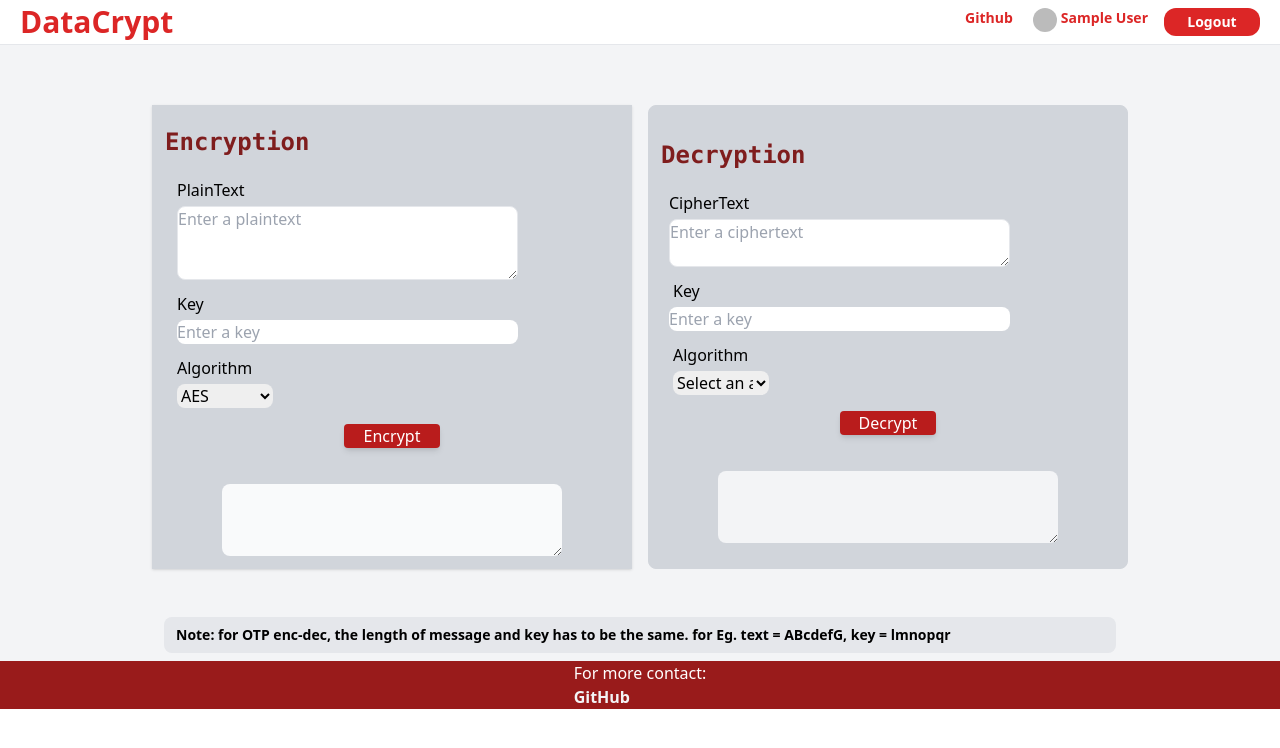
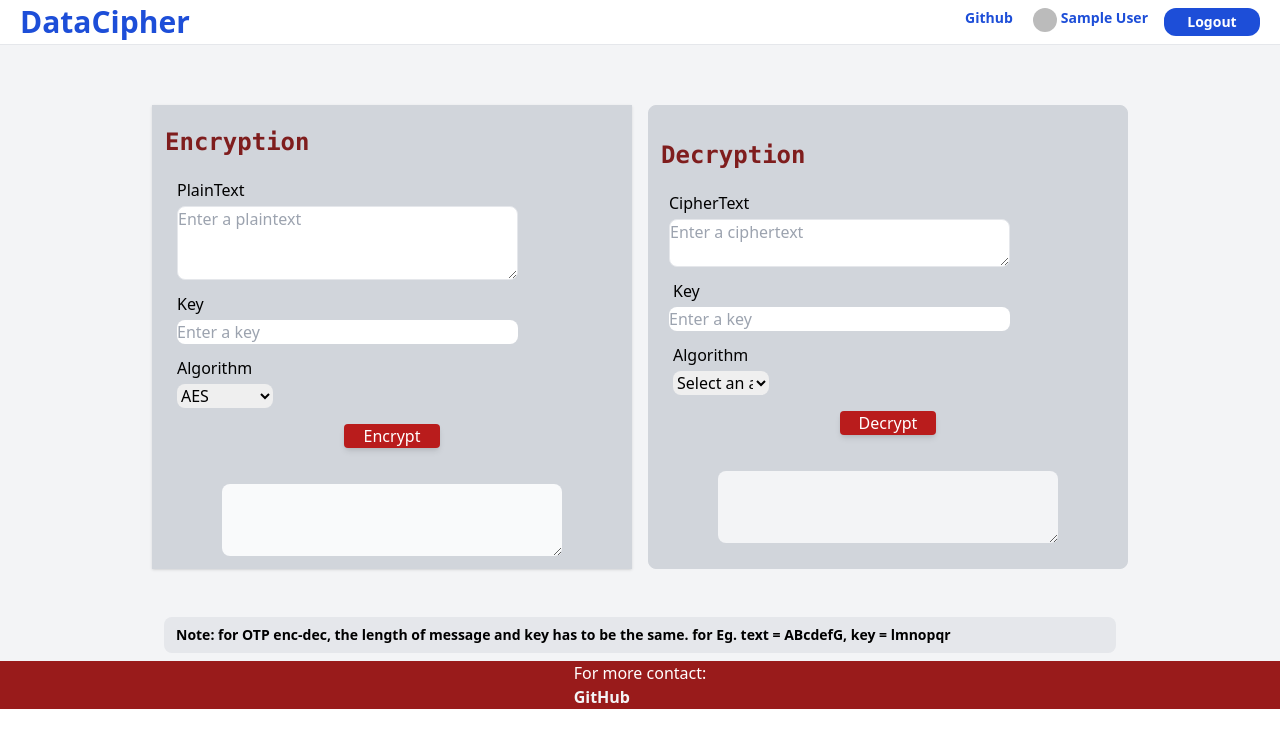
Before and after one commit to SalasDelil/Data-Cipher, a Next.js app in the folder data-cryptography/: page / in a window 1280 px wide. Shown: the top 748 px of the page. Built offline with nearby package versions, Linux system fonts and the light colour scheme; no server answers; sample sign-in values are in the browser's storage.

Commit message:
header modified

```diff
--- a/data-cryptography/components/Layout/Header.tsx
+++ b/data-cryptography/components/Layout/Header.tsx
@@ -16,17 +16,17 @@ function Header() {
   return (
     <>
       <Head>
-        <title>DataCrypt</title>
+        <title>DataCipher</title>
         <meta name="description" content="Developed by AAiT Students" />
         <link rel="icon" href="./favicon.ico" />
       </Head>
       {session ? (
         <div className="flex pl-5 justify-between shadow-sm border-b py-1">
-          <div className="font-bold text-3xl text-red-600">DataCrypt</div>
-          <div className="flex font-semibold p-1 mx-2 text-sm text-red-600">
+          <div className="font-bold text-3xl text-blue-700">DataCipher</div>
+          <div className="flex font-semibold p-1 mx-2 text-sm text-blue-700">
             <Link
               href={"https://github.com/SalasDelil/Data-Cipher"}
-              className="mx-2 hover:text-red-600"
+              className="mx-2 hover:text-blue-600"
             >
               Github
             </Link>
@@ -43,7 +43,7 @@ function Header() {
               </div>
               <button
                 onClick={() => signOut()}
-                className="w-24 mx-2 rounded-xl bg-red-600 hover:bg-blue-600 text-white"
+                className="w-24 mx-2 rounded-xl bg-blue-700 hover:bg-blue-600 text-white"
               >
                 Logout
               </button>
```
